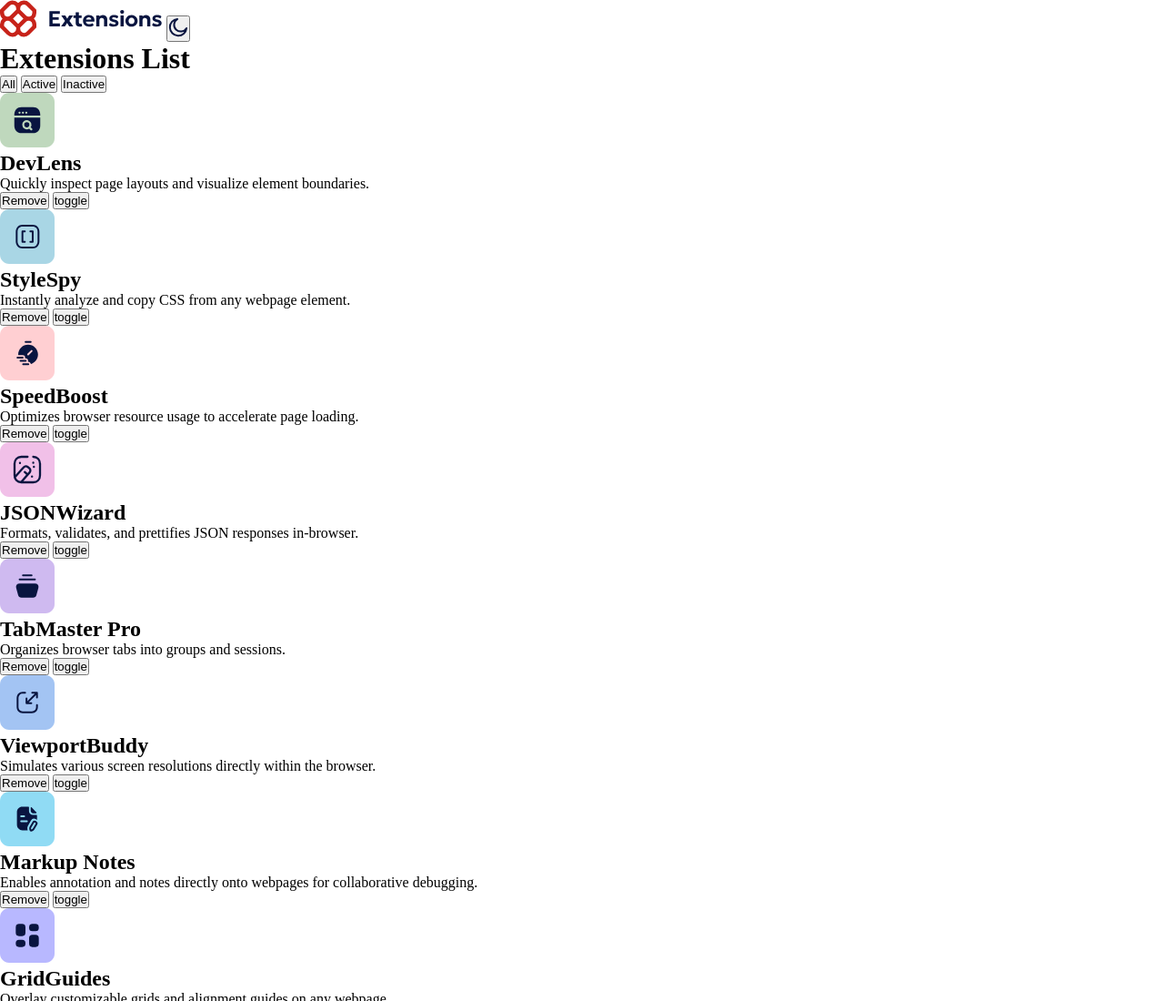
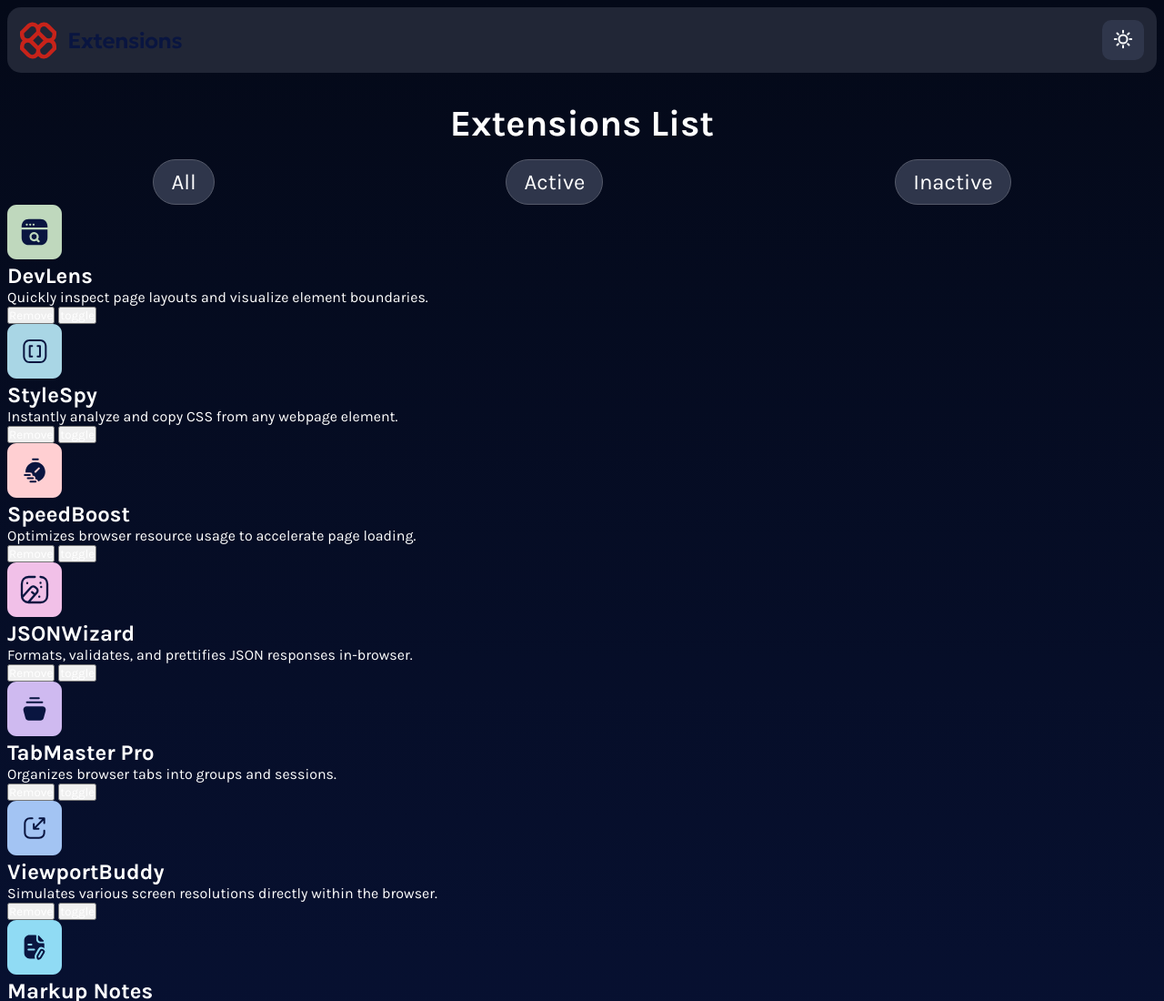
Before and after one commit to DynamesLuis/Browser-Extension-Manager-FM, a plain HTML site: page index.html in a window 1280 px wide. Shown: the top 1100 px of the page at 91% size. Drawn offline with Linux system fonts and the light colour scheme.

Commit message:
style: header and title styles

```diff
--- a/index.html
+++ b/index.html
@@ -11,11 +11,11 @@
   <main>
     <header>
       <img src="./assets/images/logo.svg" alt="logo">
-      <button>
-        <img src="./assets/images/icon-moon.svg" alt="moon">
+      <button class="mode-btn">
+        <img src="./assets/images/icon-sun.svg" alt="moon">
       </button>
     </header>
-    <div>
+    <div class="title-container">
       <h1>
         Extensions List
       </h1>
--- a/style.css
+++ b/style.css
@@ -1,5 +1,86 @@
+@import url('https://fonts.googleapis.com/css2?family=Karla:ital,wght@0,200..800;1,200..800&family=Noto+Sans:ital,wght@0,100..900;1,100..900&family=Plus+Jakarta+Sans:ital,wght@0,200..800;1,200..800&family=Roboto:ital,wght@0,100;0,300;0,400;0,500;0,700;0,900;1,100;1,300;1,400;1,500;1,700;1,900&display=swap');
+/*400 500 700*/
+/*16px*/
+/*mobile: 375px     desktop: 1440px*/
+
+:root {
+    --Neutral-900: hsl(227, 75%, 14%);
+    --Neutral-800: hsl(226, 25%, 17%);
+    --Neutral-700: hsl(225, 23%, 24%);
+    --Neutral-600: hsl(226, 11%, 37%);
+    --Neutral-300: hsl(0, 0%, 78%);
+    --Neutral-200: hsl(217, 61%, 90%);
+    --Neutral-100: hsl(0, 0%, 93%);
+    --Neutral-0: hsl(200, 60%, 99%);
+    --Red-400: hsl(3, 86%, 64%);
+    --Red-500: hsl(3, 71%, 56%);
+    --Red-700: hsl(3, 77%, 44%);
+    --Light-Gradient: linear-gradient(180deg, #EBF2FC 0%, #EEF8F9 100%);
+    --Dark-Gradient: linear-gradient(180deg, #040918 0%, #091540 100%);
+}
+
 * {
     margin: 0;
     padding: 0;
     box-sizing: border-box;
+    color: white;
+    font-family: 'Karla';
 }
+
+p {
+      font-size: 16px;
+}
+
+body {
+    background-image: var(--Dark-Gradient);
+    padding: .5em;
+}
+
+main header {
+    background-color: var(--Neutral-800);
+    color: var();
+    display: flex;
+    align-items: center;
+    justify-content: space-between;
+    padding: .9em;
+    border-radius: 15px;
+}
+
+.mode-btn {
+    background-color: var(--Neutral-700);
+    padding: .7em .9em;
+    border-radius: 10px;
+    outline: none;
+    border: none;
+    flex: flex; /*verificar si esto funciona*/
+    align-items: center;
+    justify-content: center;
+}
+
+.title-container {
+    display: flex;
+    flex-direction: column;
+    align-items: center;
+    margin-top: 2em;
+}
+
+.filters {
+    width: 100%;
+    margin-top: 1em;
+    display: flex;
+    justify-content: space-around;
+}
+
+h1 {
+    font-size: 2.5rem;
+    font-weight: 700;
+}
+
+.title-container button {
+    background-color: var(--Neutral-700);
+    padding: .4em .8em;
+    border-radius: 30px;
+    font-size: 1.5rem;
+    outline: none;
+    border: 1px solid var(--Neutral-600);
+}
```
Also changed, not shown: 1 other file.
